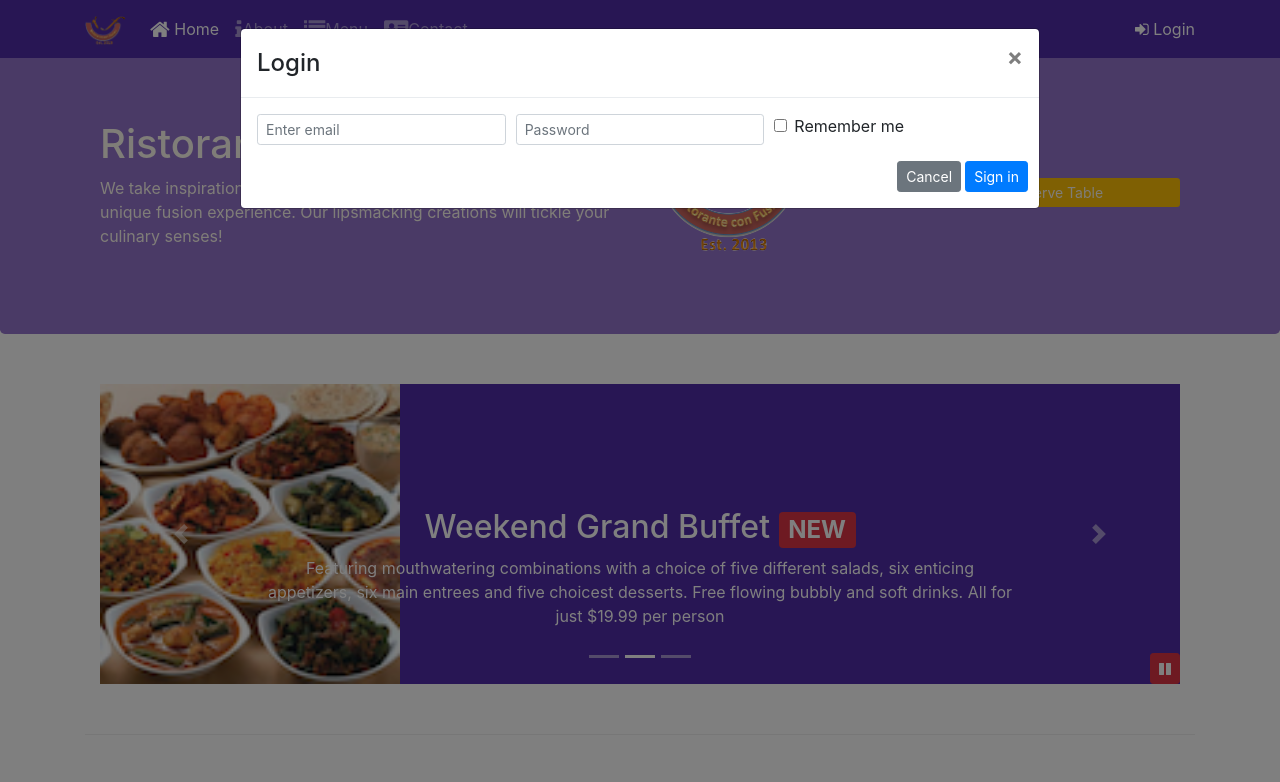
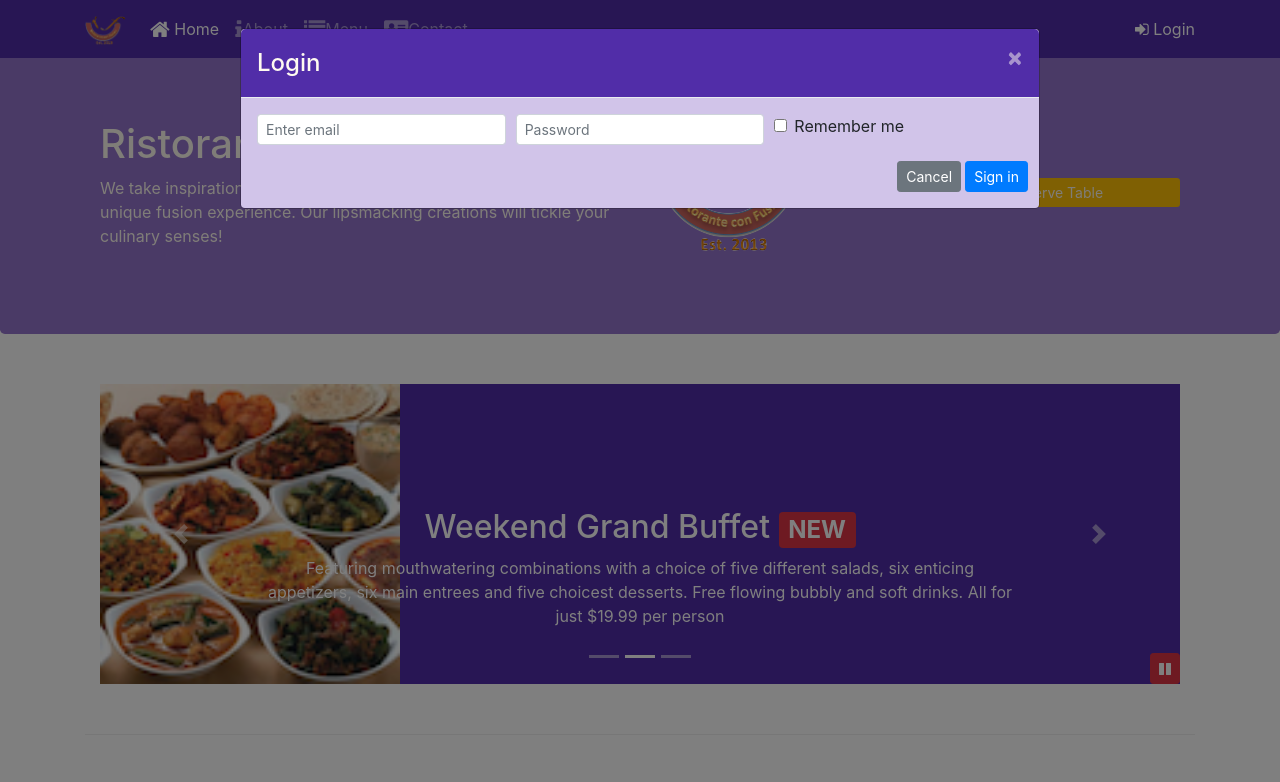
Before and after one commit to asafadd/bootstrap_intro, a website: page conFusion/index.html in a window 1280 px wide. Both pictures are taken after a click on the link "Login". Shown: the top 782 px of the page. Drawn offline with nearby package versions, Linux system fonts and the light colour scheme; files that its build step writes are made by us from their sources.

Commit message:
Excercise 4

```diff
--- a/conFusion/css/styles.scss
+++ b/conFusion/css/styles.scss
@@ -55,6 +55,10 @@ body{
     padding: 10px;
 }
 
+.modal-content {
+    background-color: $background-pale;
+}
+
 // nesting
 .carousel {
     background:$background-dark;
@@ -76,3 +80,11 @@ body{
     bottom: 0px;
     z-index: 1;
 }
+
+.modal-header {
+    background-color: $background-dark;
+    color: floralwhite;
+    .close {
+        color: floralwhite;
+    }
+}
--- a/conFusion/index.html
+++ b/conFusion/index.html
@@ -66,8 +66,7 @@
                     <li class="nav-item"><a class="nav-link" href="./contactus.html"><span class="fa fa-address-card fa-lg"></span>Contact</a></li>
                 </ul>
                 <span class="navbar-text">
-                    <a data-toggle="modal" data-target="#loginModal">
-                        <span class="fa fa-sign-in"></span> Login</a>
+                    <a id="showLogin"><span class="fa fa-sign-in"></span> Login</a>
                 </span>
             </div>
         </div>
@@ -152,7 +151,7 @@
                 </div>
                 <div class="col-12 col-sm align-self-center">
                     <a class="btn-sm btn-warning btn-block text-center" role="button"
-                    data-toggle="modal" data-target="#ReservationModal">Reserve Table</a>
+                    id="showReservation">Reserve Table</a>
                 </div>
             </div>
         </div>
@@ -330,6 +329,12 @@
                     $("#carouselButton").children("span").addClass("fa-pause");
                 }
             });
+            $("#showLogin").click(function() {
+                $("#loginModal").modal("toggle");
+            });
+            $("#showReservation").click(function() {
+                $("#ReservationModal").modal("toggle");
+            });
         });
     </script>
 </body>
```
